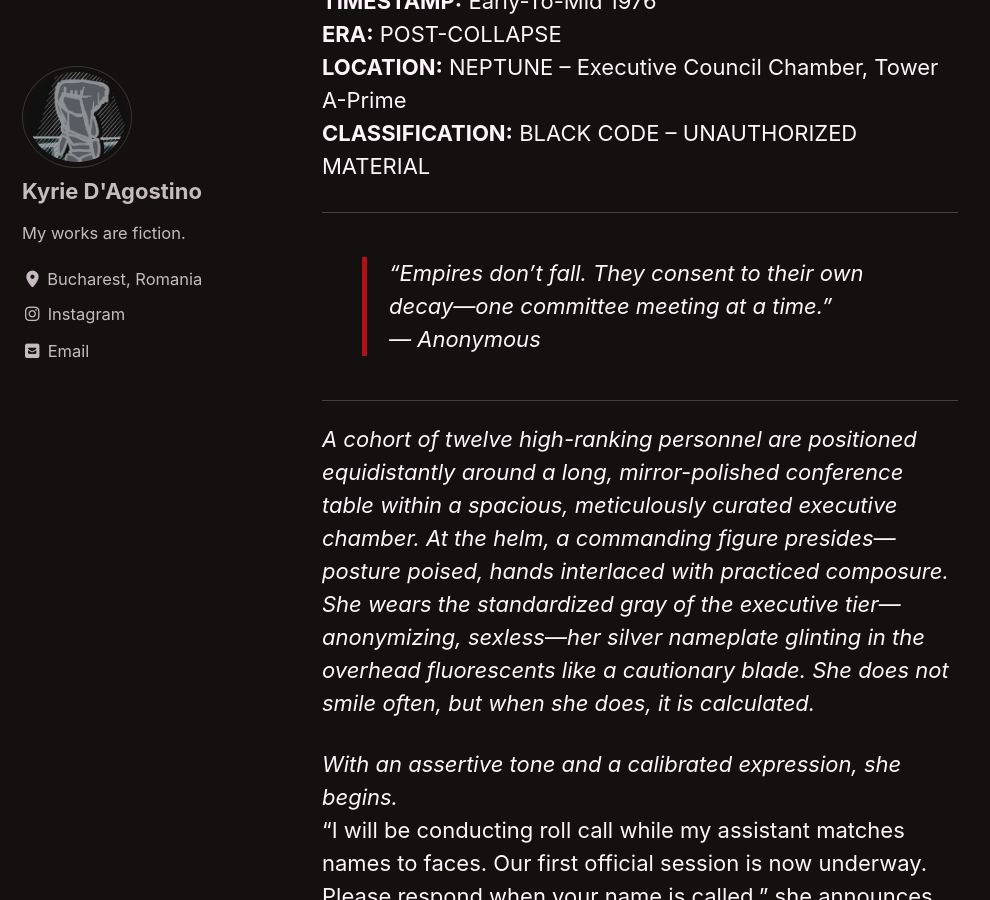
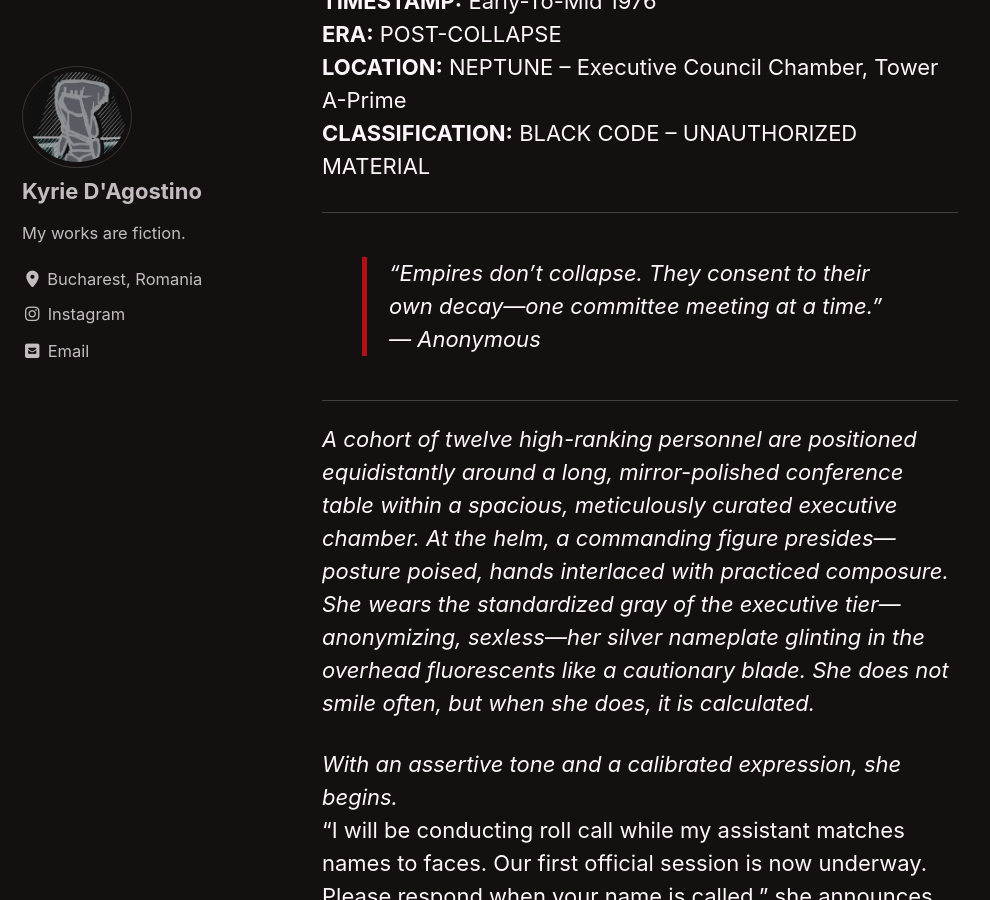
Before and after one commit to kyrie-edelweiss/edelweiss-archive, a Jekyll site: the page built from _pages/red-king.md, in a window 1280 px wide and 900 px high, scrolled down 5388 px. Shown: the whole window, without its empty margins (0-990 px from the left). Built offline with Jekyll 4.4.1, drawn with Linux system fonts in a browser that asks for light colours; cached includes are drawn as plain includes; our own code applies the rules of GitHub Pages for plain Markdown files.

Commit message:
Update red-king.md

```diff
--- a/_pages/red-king.md
+++ b/_pages/red-king.md
@@ -93,7 +93,7 @@ _"Something stirs beneath the surface."_
 
 ---
 
-> *"Empires don’t fall. They consent to their own decay—one committee meeting at a time."
+> *"Empires don’t collapse. They consent to their own decay—one committee meeting at a time."
 > — Anonymous*
 
 ---
```
